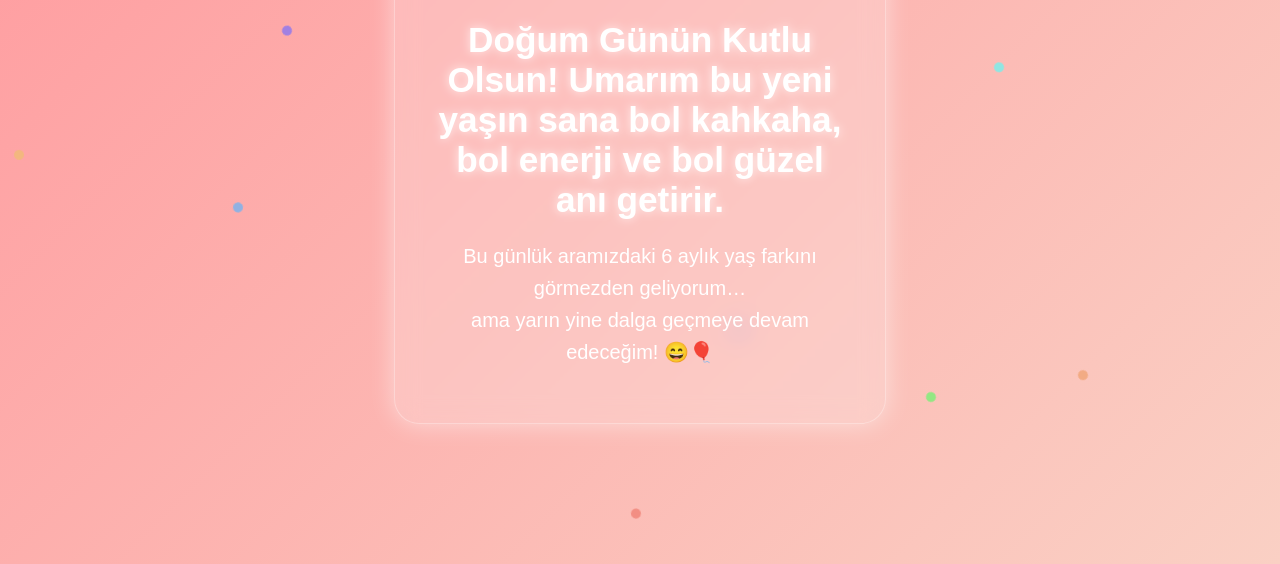
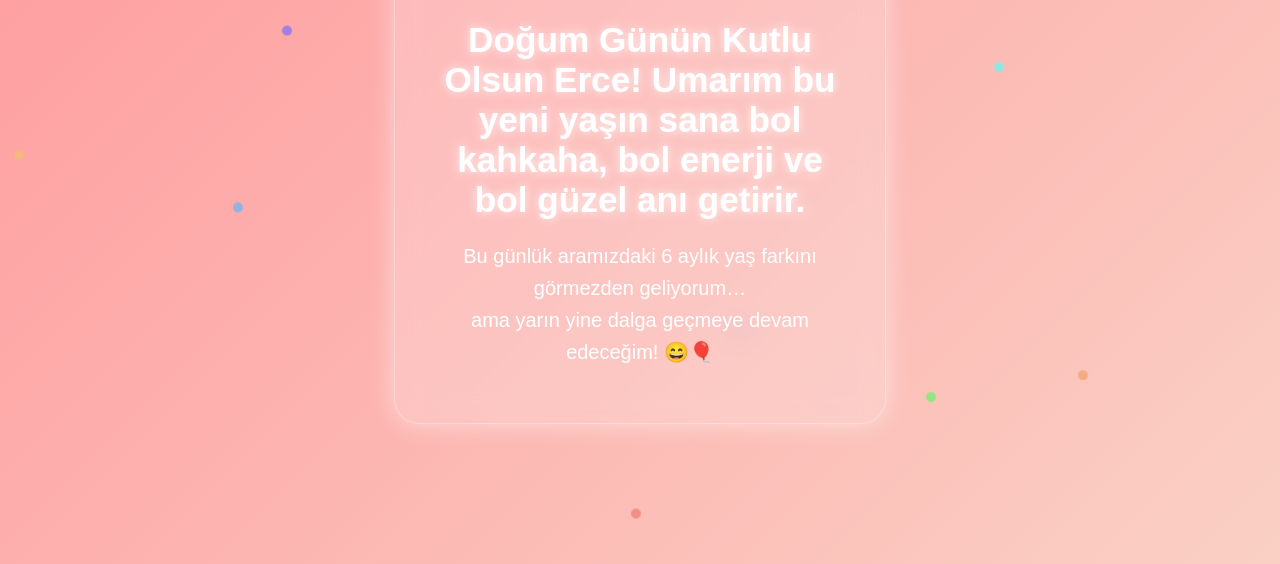
Before and after one commit to Senanurs/birthday-card, a plain HTML site: page index.html in a window 1280 px wide. Shown: the part 236-800 px from the top of the page. Drawn offline with Linux system fonts and the light colour scheme.

Commit message:
Modify birthday message in index.html
Updated birthday message to include the name 'Erce'.

```diff
--- a/index.html
+++ b/index.html
@@ -93,7 +93,7 @@
 
   <div class="card">
     <div class="emoji">🎉🎂✨</div>
-    <h1>Doğum Günün Kutlu Olsun! Umarım bu yeni yaşın sana bol kahkaha, bol enerji ve bol güzel anı getirir.</h1>
+    <h1>Doğum Günün Kutlu Olsun Erce! Umarım bu yeni yaşın sana bol kahkaha, bol enerji ve bol güzel anı getirir.</h1>
     <p>
       Bu günlük aramızdaki 6 aylık yaş farkını görmezden geliyorum… <br>
       ama yarın yine dalga geçmeye devam edeceğim! 😄🎈
```
